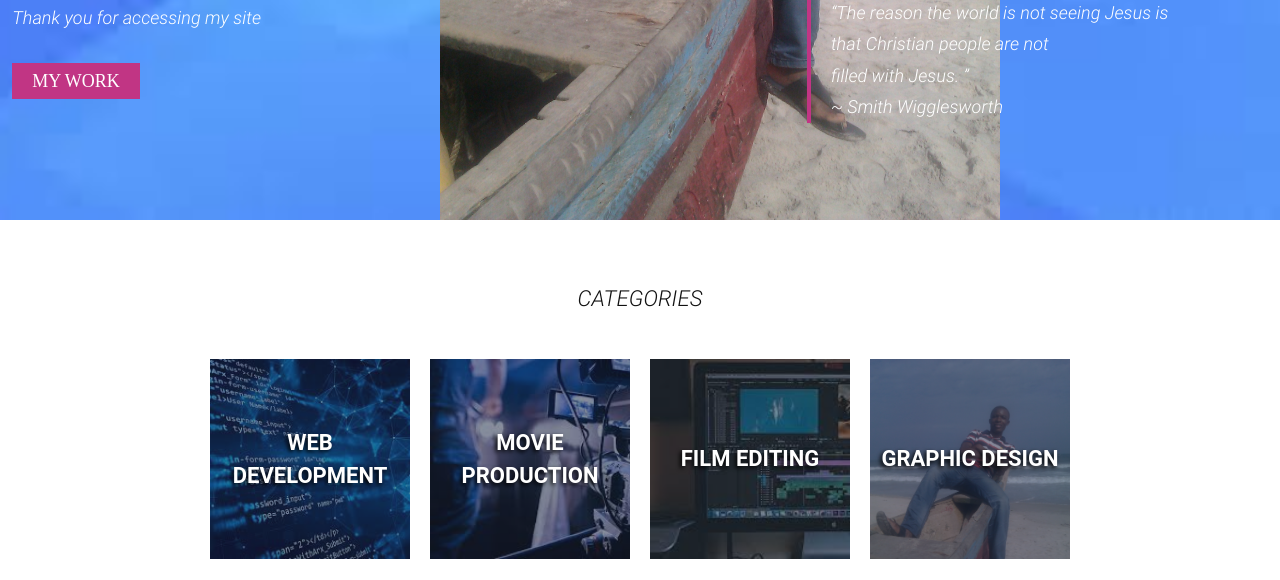
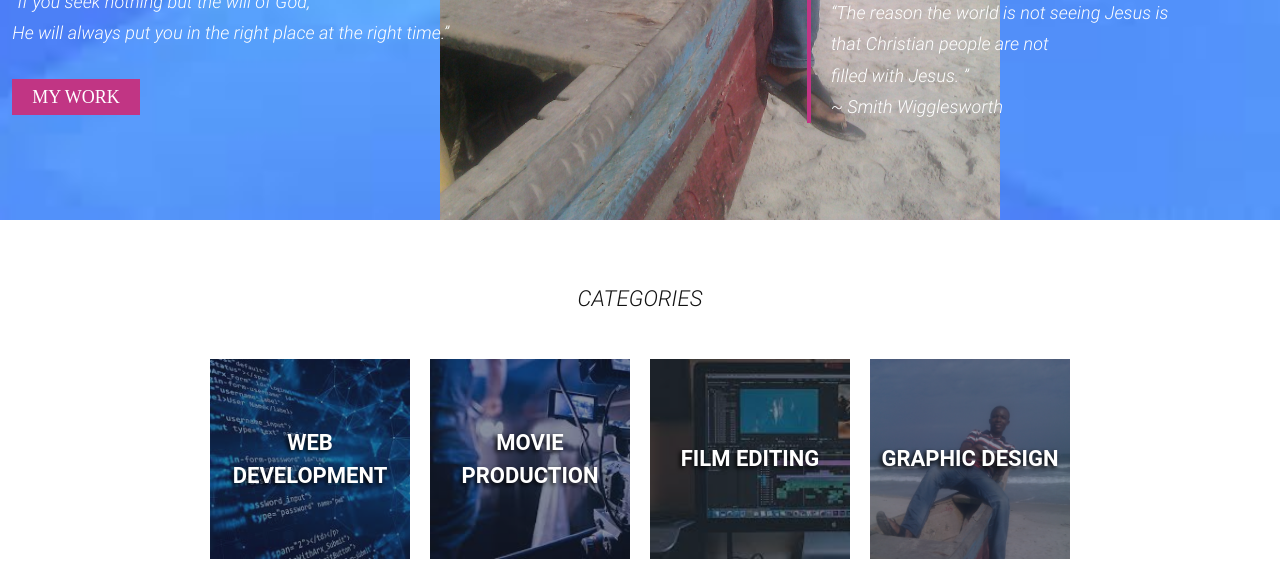
Before and after one commit to God-Wisdom/godwisdom, a plain HTML site: page index.html in a window 1280 px wide. Shown: the part 520-1100 px from the top of the page. Drawn offline with Linux system fonts and the light colour scheme; a web font is replaced by a local one.

Commit message:
Update index.html

```diff
--- a/index.html
+++ b/index.html
@@ -58,7 +58,8 @@
     <main>
         <div class="main-intro">
             <h1>Welcome <br>To My First <br>Website</h1>
-            <p>Thank you for accessing my site</p>
+            <p>“If you seek nothing but the will of God,<br> He will always put
+                you in the right place at the right time.”</p>
             <a href="#">My Work</a>
         </div>
 
```
